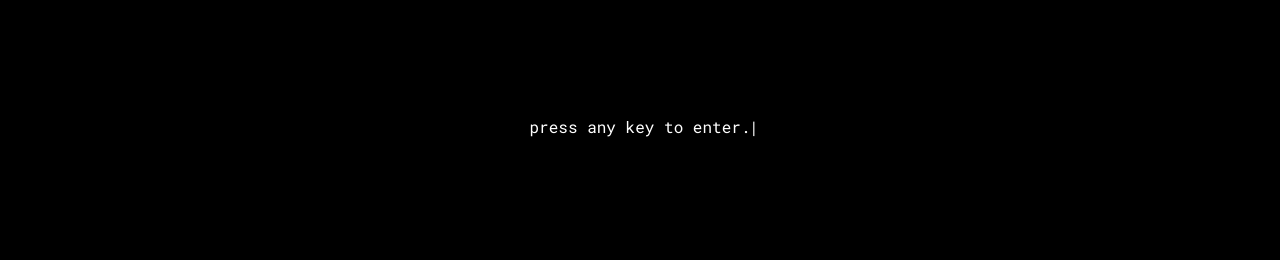
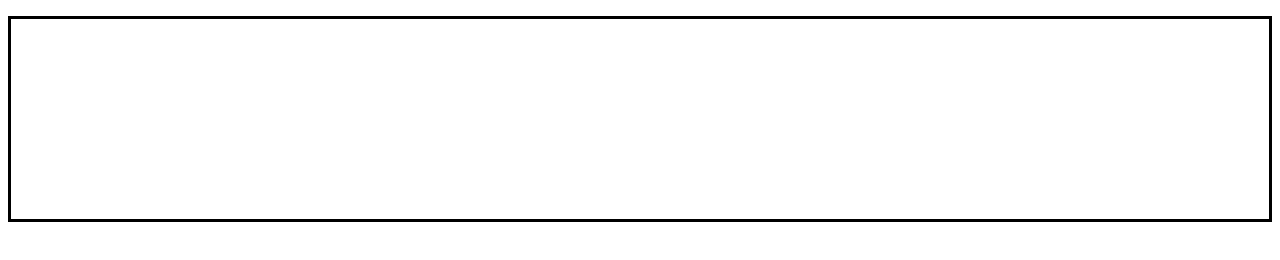
Before and after one commit to 5rq/5rq.github.io, a plain HTML site: page index.html in a window 1280 px wide. Drawn offline with nearby package versions, Linux system fonts and the light colour scheme.

Commit message:
Update style.css

```diff
--- a/assets/css/style.css
+++ b/assets/css/style.css
@@ -1,8 +1,6 @@
 @import url('https://fonts.googleapis.com/css2?family=Roboto+Mono&display=swap');
 
 body, html {
-  background-color: #000;
-  overflow: hidden;
   height: 100%;
 }
 
```
